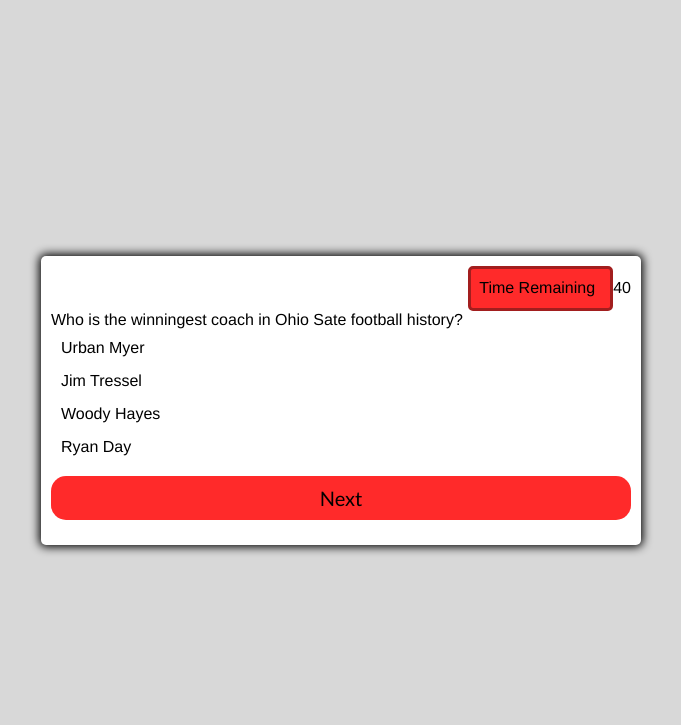
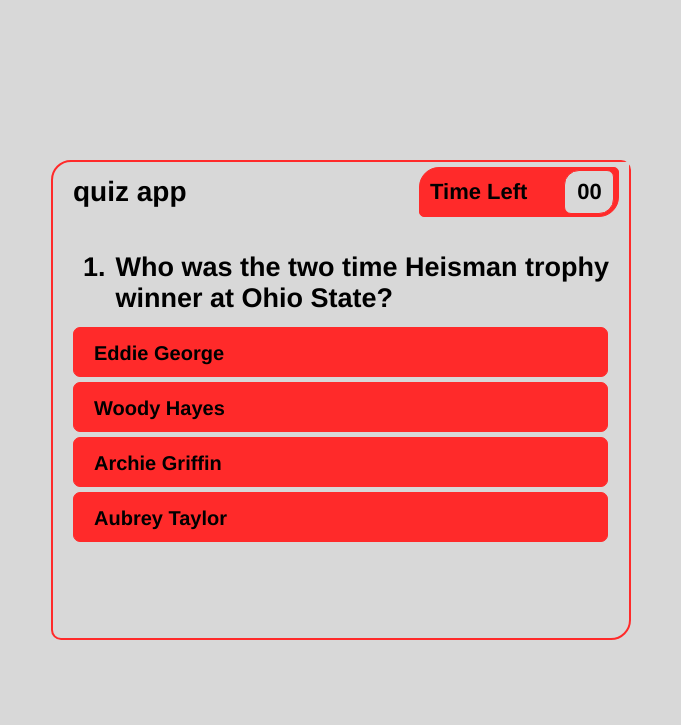
Before and after one commit to Lawrencecrr/code-quiz, a plain HTML site: page index.html in a window 1280 px wide. Shown: the whole page, without its empty margins (299-980 px from the left). Drawn offline with Linux system fonts and the light colour scheme.

Commit message:
changed all files

```diff
--- a/assets/css/style.css
+++ b/assets/css/style.css
@@ -1,7 +1,8 @@
 *, *::before, *::after {
     box-sizing: border-box;
     font-family: 'Franklin Gothic Medium', 'Arial Narrow', Arial, sans-serif;
-
+    padding: 0;
+    margin: 0;
 }
 
 :root {
@@ -13,97 +14,183 @@
 }
 
 body {
-    padding: 0px;
-    margin: 0px;
     display: flex;
-    width: 100vw;
-    height: 100vh;
     justify-content: center;
     align-items: center;
     background-color: var(--secondary);
+    height: 100vh;
+    width: 100vw;
 }
 
-.start-page {
-    display: none;
-    width: 600px;
-    max-width: 80%;
-    background-color: var(--white);
-    border-radius: 5px;
-    padding: 10px;
-    box-shadow: 0 0 10px 2px;
+#container {
+    height: auto;
+    width: auto;
 }
 
-
-.questions {
-    width: 600px;
-    max-width: 80%;
-    background-color: var(--white);
-    border-radius: 5px;
-    padding: 10px;
-    box-shadow: 0 0 10px 2px;
+/* start section */
+#start {
+    height: 70px;
+    width: 250px;
+    text-align: center;
+    padding: 20px 0;
+    background-color: var(--secondary);
+    font-size: 23px;
+    border-radius: 20px 10px;
+    border: 2px solid var(--primary);
+    cursor: pointer;
+    display: none;
 }
 
+#start:hover {
+    background-color: var(--primary);
+}
 
-.questions header {
+/* direction section */
+#direction, #quiz {
+    height: auto;
+    width: 580px;
+    padding: 20px;
+    background-color: var(--primarysecondary);
+    border-radius: 20px 10px;
+    border: 2px solid var(--primary);
+    display: none;
+}
+
+#direction h2 {
+    font-size: 60px;
+    color: var(--primary);
+}
+
+#direction h4  {
+    height: 110px;
+    width: 100%;
     display: flex;
     align-items: center;
-    justify-content: right;
-    border-radius: 5px 5px;
+    font-size: 20px;
 }
 
-.questions header .timer {
+#direction #button {
+    height: 50px;
+    width: 100%;
+    display: flex;
+    justify-content: flex-end;
+}
+
+#direction #button button {
+    height: 50px;
+    width: 120px;
+    margin: 10px 25px;
+    border: none;
+    outline: none;
+    background-color: var(--secondary);
+    border: 1px solid var(--primary);
+    border-radius: 20px 5px;
+    font-size: 18px;
+    cursor: pointer;
+}
+
+#direction #button button:last-child {
+    margin: 10px 0;
+}
+
+#direction #button button:hover {
+    background-color: var(--primary);
+}
+
+#quiz {
+    display: block;
+    height: 480px;
+    position: relative;
+}
+
+#quiz #quiz-header {
+    height: 60px;
+    width: 100%;
+    background-color: var(--secondary);
+    position: absolute;
+    top: 0;
+    left: 0;
     display: flex;
     align-items: center;
-    justify-content: space-between;
-    width: 145px;
-    height: 45px;
-    background-color: var(--primary);
-    border: 3px solid var(--primarytwo);
-    border-radius: 5px;
-    padding: 8px;
+    flex-direction: row;
+    border-radius: 30px 0;
 }
 
-.option {
-    padding: 5px;
-    margin: 5px;
-
+#quiz #quiz-header h5 {
+    font-size: 28px;
+    margin: 0 20px;
+    color: var(--black);
 }
 
-
-.quiz-header {
-    padding: 10px;
+#quiz #quiz-header #timer {
+    height: 50px;
+    width: 200px;
+    background-color: var(--primary);
+    border: 1px solid var(--primary);
+    font-size: 18px;
+    border-radius: 20px 5px;
+    display: flex;
+    flex-direction: row;
+    position: absolute;
+    right: 10px;
 }
 
-
-h2 {
-    padding: 6px;
-    text-align: center;
-    margin: 0;
+#quiz #quiz-header #timer h6 {
+    font-size: 22px;
+    display: grid;
+    place-items: center;
+    color: var(--black);
+    margin: 0 10px;
 }
 
-
-p {
-    text-align: center;
-    padding: 5px;
-    margin-bottom: 20px;
+#quiz #quiz-header #timer #time {
+    height: 44px;
+    width: 50px;
+    background-color: var(--secondary);
+    border: 1px solid var(--primary);
+    border-radius: 15px 7px;
+    margin: 2px 0 0 27px;
 }
 
-
-button {
-    background-color: var(--primary);
-    color: var(--black);
-    border: none;
-    display: block;
-    width: 100%;
-    cursor: pointer;
-    font-size: 20px;
-    font-family: 'Gill Sans', 'Gill Sans MT', Calibri, 'Trebuchet MS', sans-serif;
-    padding: 10px;
-    margin-block: 15px ;
-    border-radius: 15px;
+/* quiz questions */
+#quiz #question {
+    position: absolute;
+    top: 90px;
+    display: flex;
+    flex-direction: row;
 }
 
+#quiz #question h2 {
+    font-size: 27px;
+}
 
-button:hover {
+#quiz #question h2:first-child {
+    margin: 0 10px;
+}
+
+/* quiz choices */
+#quiz #answerList {
+    height: 400px;
+    width: 100%;
+    position: absolute;
+    top: 160px;
+}
+
+#quiz #answerList h4 {
+    height: 50px;
+    width: 535px;
+    background-color: var(--primary);
+    line-height: 50px;
+    margin: 5px 0;
+    border-radius: 7px;
+    padding: 0 20px;
+    font-size: 20px;
+    color: var(--black);
+    overflow: hidden;
+    border: 1px solid var(--primary);
+    cursor: pointer;
+}
+
+#quiz #answerList h4:hover {
     background-color: var(--primarytwo);
 }
--- a/index.html
+++ b/index.html
@@ -8,49 +8,44 @@
     <title>Quiz</title>
 </head>
 <body>
+    <div id="container">
+        <!-- start section -->
+        <div id="start">Start Quiz</div>
 
-    <div class="start-page" id="starting-page">
-        <div class="quiz-header">
-            <h2 id="questions">Welcome To My Quiz</h2>
+        <!-- directions section -->
+        <div id="direction">
+            <h2>Directions</h2>
+            <h4>You must answer 5 multiple choice questions about Ohio State's football history with 40 seconds on the clock! you will lose 5 seconds for every wrong answer that you choose. Good Luck!</h4>
+            <div id="button">
+                <button id="exit">Exit</button>
+                <button id="exit">Continue</button>
+            </div>
         </div>
 
-        <div class="direction">
-            <p class="welcome">
-                You must answer 5 multiple choice questions about Ohio State's football history with 40 seconds on the clock! You will lose 5 seconds for every wrong answer that you choose. Good Luck!
-            </p>
-            <button id="star">Start</button>
-            <button id="Score">High Scores</button>
+        <!-- quiz Section -->
+        <div id="quiz">
+            <div id="quiz-header">
+                <h5>quiz app</h5>
+                <div id="timer">
+                    <h6>Time Left</h6>
+                    <h6 id="time">00</h6>
+                </div>
+            </div>
+
+            <!-- quiz questions -->
+            <div id="question">
+                <h2 id="questionNo">1.</h2>
+                <h2 id="questionText">Who was the two time Heisman trophy winner at Ohio State?</h2>
+            </div>
+
+            <!-- Quiz choices -->
+            <div id="answerList">
+                <h4 class="choice" id="option1">Eddie George</h4>
+                <h4 class="choice" id="option1">Woody Hayes</h4>
+                <h4 class="choice" id="option1">Archie Griffin</h4>
+                <h4 class="choice" id="option1">Aubrey Taylor</h4>
+            </div>
         </div>
-
-
-    </div>
-    <div class="questions">
-        <header>
-            <div class="title"></div>
-            <div class="timer">Time Remaining</div>
-            <div class="timer-sec">40</div>
-        </header>
-        <section>
-            <div class="question-1">
-                <span>Who is the winningest coach in Ohio Sate football history?</span>
-            </div>
-            <div class="option">
-                <span>Urban Myer</span>
-            </div>
-            <div class="option">
-                <span>Jim Tressel</span>
-            </div>
-            <div class="option">
-                <span>Woody Hayes</span>
-            </div>
-            <div class="option">
-                <span>Ryan Day</span>
-            </div>
-        </section>
-
-        <footer>
-            <button class="nest-btn">Next</button>
-        </footer>
     </div>
     <script src="./assets/js/style.js"></script>
 </body>
```
